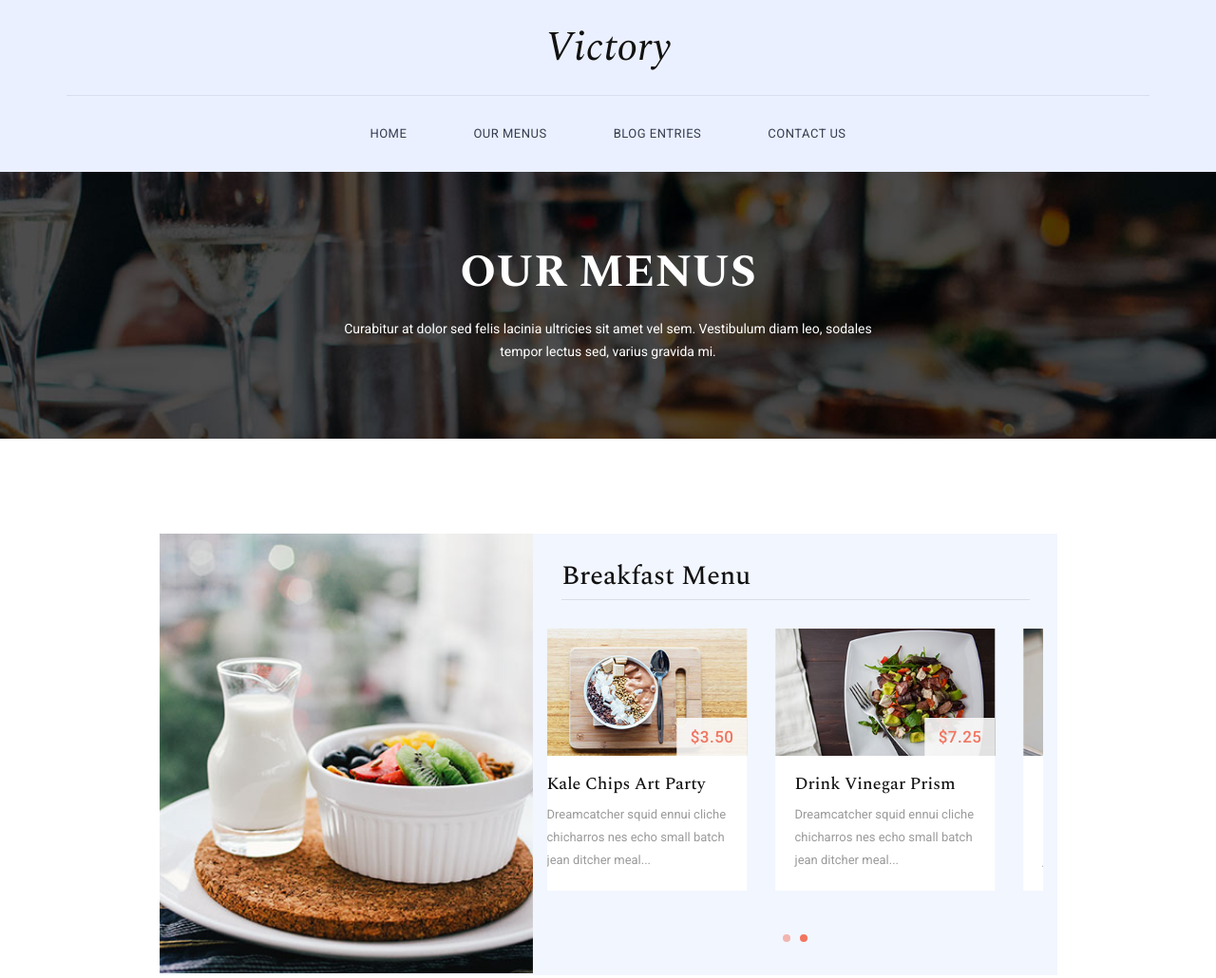
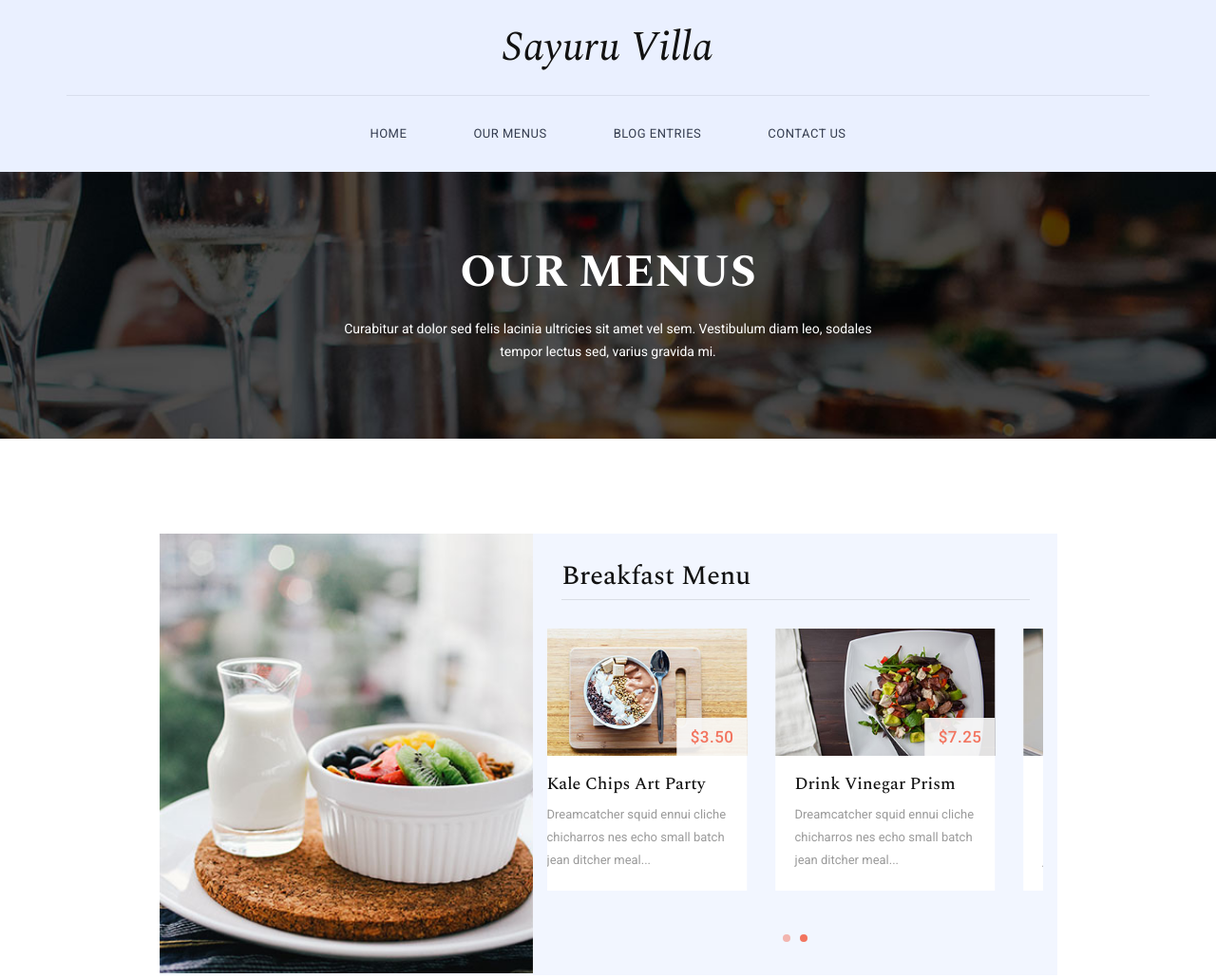
Before and after one commit to pandaenet/Hotel-web-v1.1, a plain HTML site: page menu.html in a window 1280 px wide. Shown: the top 1030 px of the page at 95% size. Drawn offline with nearby package versions, Linux system fonts and the light colour scheme.

Commit message:
Update menu.html

```diff
--- a/menu.html
+++ b/menu.html
@@ -28,7 +28,7 @@ https://templatemo.com/tm-507-victory
 <body>
     <div class="header">
         <div class="container">
-            <a href="#" class="navbar-brand scroll-top">Victory</a>
+            <a href="#" class="navbar-brand scroll-top">Sayuru Villa</a>
             <nav class="navbar navbar-inverse" role="navigation">
                 <div class="navbar-header">
                     <button type="button" id="nav-toggle" class="navbar-toggle" data-toggle="collapse" data-target="#main-nav">
```
